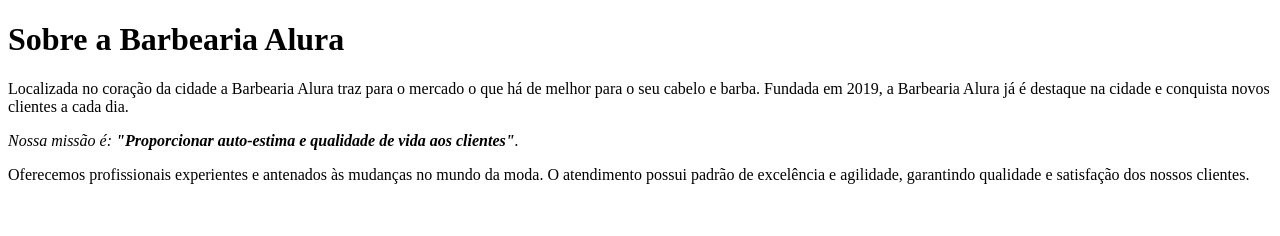
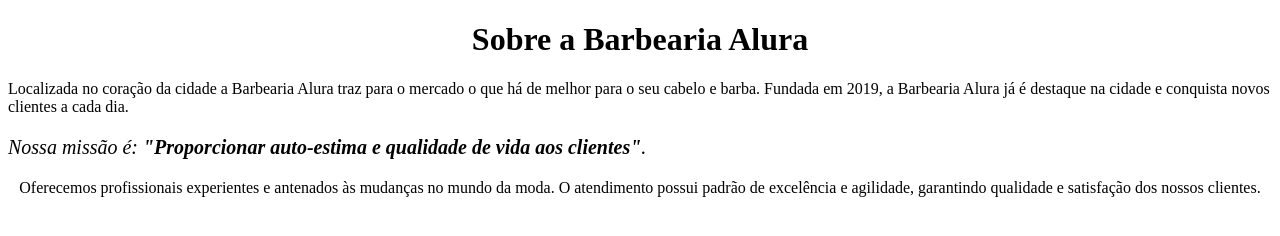
Before and after one commit to douglasvanzin/teste2, a plain HTML site: page index.html in a window 1280 px wide. Drawn offline with Linux system fonts and the light colour scheme.

Commit message:
index2.html

```diff
--- a/index.html
+++ b/index.html
@@ -7,13 +7,13 @@
     </head>
 
     <body>
-    <h1>Sobre a Barbearia Alura</h1>
+    <h1 style="text-align: center;">Sobre a Barbearia Alura</h1>
 
-    <p>Localizada no coração da cidade a Barbearia Alura traz para o mercado o que há de melhor para o seu cabelo e barba. Fundada em 2019, a Barbearia Alura já é destaque na cidade e conquista novos clientes a cada dia.</p>
+    <p styele="text-align: center">Localizada no coração da cidade a Barbearia Alura traz para o mercado o que há de melhor para o seu cabelo e barba. Fundada em 2019, a Barbearia Alura já é destaque na cidade e conquista novos clientes a cada dia.</p>
 
-    <p><em>Nossa missão é: <strong>"Proporcionar auto-estima e qualidade de vida aos clientes"</strong>.</em></p>
+    <p style="font-size: 20px; style=text-align: center"><em>Nossa missão é: <strong>"Proporcionar auto-estima e qualidade de vida aos clientes"</strong>.</em></p>
 
-    <p>Oferecemos profissionais experientes e antenados às mudanças no mundo da moda. O atendimento possui padrão de excelência e agilidade, garantindo qualidade e satisfação dos nossos clientes.</p>
+    <p style="text-align: center">Oferecemos profissionais experientes e antenados às mudanças no mundo da moda. O atendimento possui padrão de excelência e agilidade, garantindo qualidade e satisfação dos nossos clientes.</p>
 
     </body>
 
```
